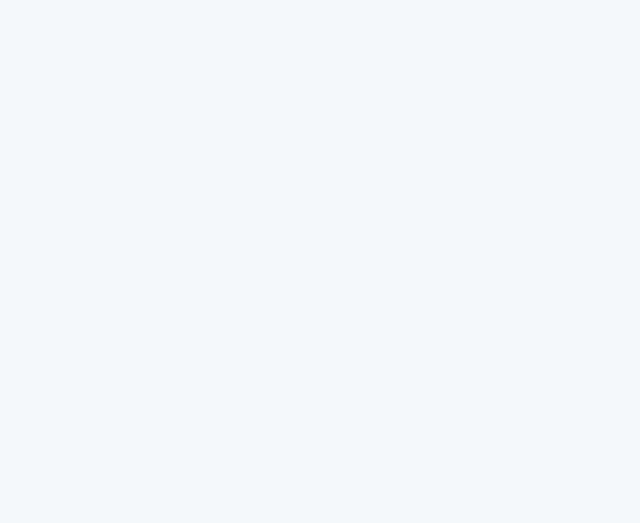
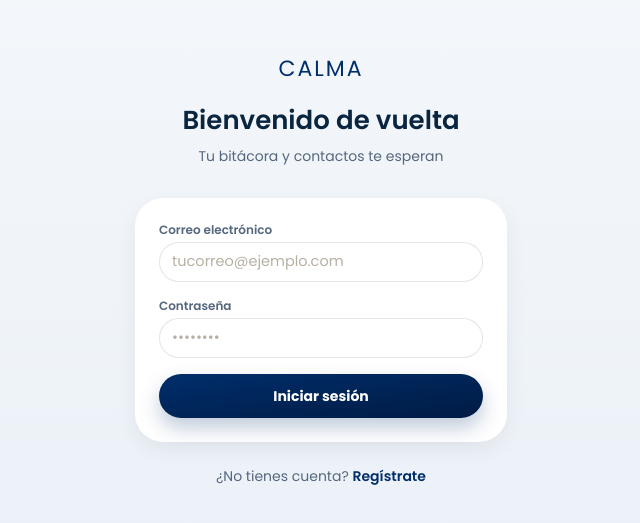
Before and after one commit to JuanRueda08-ucc/ancla-calma, a React (Vite) app in the folder calma-app/: page /login in a window 1280 px wide. Before the commit this address had no page. Shown: the part 131-654 px from the top of the page, without its empty margins (319-959 px from the left). Built offline with nearby package versions, Linux system fonts and the light colour scheme; no server answers; a web font is replaced by a local one.

Commit message:
feat: add Supabase Auth infrastructure and Login screen

```diff
--- a/calma-app/src/App.jsx
+++ b/calma-app/src/App.jsx
@@ -14,27 +14,56 @@ import HistorialBitacora from './screens/HistorialBitacora'
 import IslaFaro from './screens/IslaFaro'
 import IslaSenales from './screens/IslaSenales'
 import PanelAcompanamiento from './screens/PanelAcompanamiento'
+import Login from './screens/Login'
+import Registro from './screens/Registro'
+import RequireAuth from './components/RequireAuth'
+import { AuthProvider } from './context/AuthContext'
 
 export default function App() {
   return (
+    <AuthProvider>
       <BrowserRouter>
         <Routes>
           <Route path="/" element={<Entrada />} />
           <Route path="/elegir" element={<ElegirCamino />} />
           <Route path="/islas" element={<Islas />} />
-        <Route path="/islas/auxilio" element={<IslaAuxilio />} />
+          <Route
+            path="/islas/auxilio"
+            element={
+              <RequireAuth>
+                <IslaAuxilio />
+              </RequireAuth>
+            }
+          />
           <Route path="/islas/aire" element={<IslaAireMenu />} />
           <Route path="/islas/aire/respiracion" element={<EjercicioRespiracion />} />
           <Route path="/islas/aire/puerto-seguro" element={<PuertoSeguro />} />
           <Route path="/islas/aire/puerto-seguro/grounding" element={<EjercicioGrounding />} />
           <Route path="/islas/aire/puerto-seguro/relajacion-muscular" element={<EjercicioRelajacionMuscular />} />
           <Route path="/islas/aire/puerto-seguro/sensorial" element={<EjercicioSensorial />} />
-        <Route path="/bitacora" element={<Bitacora />} />
-        <Route path="/bitacora/historial" element={<HistorialBitacora />} />
+          <Route
+            path="/bitacora"
+            element={
+              <RequireAuth>
+                <Bitacora />
+              </RequireAuth>
+            }
+          />
+          <Route
+            path="/bitacora/historial"
+            element={
+              <RequireAuth>
+                <HistorialBitacora />
+              </RequireAuth>
+            }
+          />
           <Route path="/islas/faro" element={<IslaFaro />} />
           <Route path="/islas/senales" element={<IslaSenales />} />
           <Route path="/acompanamiento" element={<PanelAcompanamiento />} />
+          <Route path="/login" element={<Login />} />
+          <Route path="/registro" element={<Registro />} />
         </Routes>
       </BrowserRouter>
+    </AuthProvider>
   )
 }
--- /dev/null
+++ b/calma-app/src/components/RequireAuth.jsx
@@ -0,0 +1,21 @@
+import { Navigate, useLocation } from 'react-router-dom'
+import { useAuth } from '../context/AuthContext'
+
+export default function RequireAuth({ children }) {
+  const { user, loading } = useAuth()
+  const location = useLocation()
+
+  if (loading) {
+    return (
+      <div className="flex min-h-screen items-center justify-center bg-[#04122A] text-white/75">
+        Cargando…
+      </div>
+    )
+  }
+
+  if (!user) {
+    return <Navigate to="/login" state={{ from: location.pathname }} replace />
+  }
+
+  return children
+}
--- /dev/null
+++ b/calma-app/src/context/AuthContext.jsx
@@ -0,0 +1,43 @@
+import { createContext, useContext, useEffect, useState } from 'react'
+import { supabase } from '../lib/supabaseClient'
+
+const AuthContext = createContext(undefined)
+
+export function AuthProvider({ children }) {
+  const [user, setUser] = useState(null)
+  const [session, setSession] = useState(null)
+  const [loading, setLoading] = useState(true)
+
+  useEffect(() => {
+    supabase.auth.getSession().then(({ data: { session } }) => {
+      setSession(session)
+      setUser(session?.user ?? null)
+      setLoading(false)
+    })
+
+    const {
+      data: { subscription },
+    } = supabase.auth.onAuthStateChange((_event, session) => {
+      setSession(session)
+      setUser(session?.user ?? null)
+    })
+
+    return () => subscription.unsubscribe()
+  }, [])
+
+  const signOut = () => supabase.auth.signOut()
+
+  return (
+    <AuthContext.Provider value={{ user, session, loading, signOut }}>
+      {children}
+    </AuthContext.Provider>
+  )
+}
+
+export function useAuth() {
+  const context = useContext(AuthContext)
+  if (context === undefined) {
+    throw new Error('useAuth debe usarse dentro de un AuthProvider')
+  }
+  return context
+}
--- /dev/null
+++ b/calma-app/src/screens/Login.jsx
@@ -0,0 +1,128 @@
+import { useState } from 'react'
+import { Link, Navigate, useLocation, useNavigate } from 'react-router-dom'
+import { motion } from 'framer-motion'
+import { riseIn } from '../animations/transitions'
+import { useAuth } from '../context/AuthContext'
+import { supabase } from '../lib/supabaseClient'
+
+function mapAuthError(error) {
+  if (error?.message === 'Invalid login credentials') {
+    return 'Correo o contraseña incorrectos.'
+  }
+  if (error?.message === 'Email not confirmed') {
+    return 'Confirma tu correo antes de iniciar sesión. Revisa tu bandeja de entrada.'
+  }
+  return 'Algo salió mal. Intenta de nuevo.'
+}
+
+export default function Login() {
+  const { user, loading: authLoading } = useAuth()
+  const location = useLocation()
+  const navigate = useNavigate()
+
+  const [email, setEmail] = useState('')
+  const [password, setPassword] = useState('')
+  const [error, setError] = useState('')
+  const [submitting, setSubmitting] = useState(false)
+
+  const from = location.state?.from ?? '/islas'
+
+  if (!authLoading && user) {
+    return <Navigate to="/islas" replace />
+  }
+
+  const handleSubmit = async (e) => {
+    e.preventDefault()
+    setError('')
+    setSubmitting(true)
+
+    const { error: signInError } = await supabase.auth.signInWithPassword({ email, password })
+
+    if (signInError) {
+      setError(mapAuthError(signInError))
+      setSubmitting(false)
+      return
+    }
+
+    navigate(from, { replace: true })
+  }
+
+  return (
+    <div className="min-h-screen bg-gradient-to-b from-sand to-sand-deep">
+      <div className="mx-auto flex min-h-screen max-w-[420px] flex-col justify-center px-6 py-12">
+        <motion.div {...riseIn(0)} className="mb-8 text-center">
+          <p className="mb-4 font-display text-[22px] uppercase tracking-[2px] text-brand-navy">
+            Calma
+          </p>
+          <h1 className="mb-1.5 text-[26px] font-semibold text-ink">Bienvenido de vuelta</h1>
+          <p className="text-sm text-ink-soft">Tu bitácora y contactos te esperan</p>
+        </motion.div>
+
+        <motion.form
+          {...riseIn(0.15)}
+          onSubmit={handleSubmit}
+          className="rounded-lg bg-white p-6 shadow-[0_8px_22px_rgba(0,0,0,0.06)]"
+        >
+          <label htmlFor="email" className="mb-1 block text-xs font-semibold text-ink-soft">
+            Correo electrónico
+          </label>
+          <input
+            id="email"
+            type="email"
+            required
+            autoComplete="email"
+            value={email}
+            onChange={(e) => setEmail(e.target.value)}
+            placeholder="tucorreo@ejemplo.com"
+            className="mb-4 w-full rounded-lg border border-black/10 bg-white px-3 py-2 text-[14.5px] text-ink placeholder:text-[#B7B0A4] focus:outline-none"
+          />
+
+          <label htmlFor="password" className="mb-1 block text-xs font-semibold text-ink-soft">
+            Contraseña
+          </label>
+          <input
+            id="password"
+            type="password"
+            required
+            autoComplete="current-password"
+            value={password}
+            onChange={(e) => setPassword(e.target.value)}
+            placeholder="••••••••"
+            className="mb-4 w-full rounded-lg border border-black/10 bg-white px-3 py-2 text-[14.5px] text-ink placeholder:text-[#B7B0A4] focus:outline-none"
+          />
+
+          {error && <p className="mb-4 text-xs font-medium text-red-500">{error}</p>}
+
+          <button
+            type="submit"
+            disabled={submitting}
+            className="flex w-full items-center justify-center gap-2 rounded-full bg-gradient-to-br from-brand-navy to-brand-navyDeep py-3 text-sm font-bold text-white shadow-[0_10px_20px_rgba(0,46,107,0.25)] disabled:opacity-70"
+          >
+            {submitting ? (
+              <>
+                <span
+                  aria-hidden="true"
+                  className="h-4 w-4 animate-spin rounded-full border-2 border-white/30 border-t-white"
+                />
+                Ingresando…
+              </>
+            ) : (
+              'Iniciar sesión'
+            )}
+          </button>
+        </motion.form>
+
+        <motion.p {...riseIn(0.25)} className="mt-6 text-center text-sm text-ink-soft">
+          ¿No tienes cuenta?{' '}
+          <Link
+            to="/registro"
+            state={location.state}
+            className="font-semibold text-brand-navy"
+          >
+            Regístrate
+          </Link>
+        </motion.p>
+      </div>
+    </div>
+  )
+}
--- /dev/null
+++ b/calma-app/src/screens/Registro.jsx
@@ -0,0 +1,7 @@
+export default function Registro() {
+  return (
+    <div className="flex min-h-screen items-center justify-center bg-[#04122A] text-white">
+      <h1 className="font-display text-2xl">Crear cuenta</h1>
+    </div>
+  )
+}
```
Lines whose indentation alone changed are shown as unchanged.
